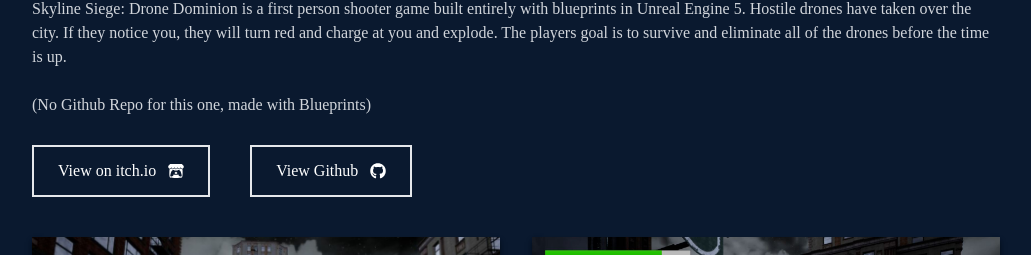
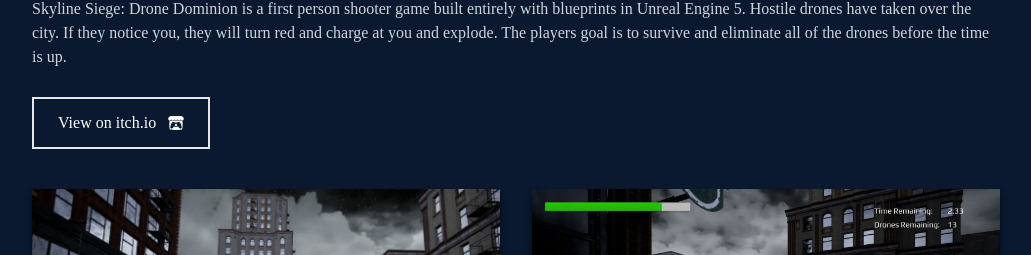
Before and after one commit to jakedusing/react-portfolio, a React (Create React App) app: page / in a window 1280 px wide. Shown: the part 3393-3648 px from the top of the page, without its empty margins (124-1155 px from the left). Built offline with nearby package versions, Linux system fonts and the light colour scheme.

Commit message:
remove github button for samples without a repo

```diff
--- a/src/components/Drone.jsx
+++ b/src/components/Drone.jsx
@@ -20,9 +20,6 @@
             taken over the city. If they notice you, they will turn red and
             charge at you and explode. The players goal is to survive and
             eliminate all of the drones before the time is up.
-            <br />
-            <br />
-            (No Github Repo for this one, made with Blueprints)
           </p>
           <div className="flex flex-row justify-normal">
             <div className="pr-10">
@@ -38,14 +35,14 @@
                 </button>
               </a>
             </div>
-            <div>
+            {/*<div>
               <button className="text-white group border-2 px-6 py-3 my-2 flex items-center hover:bg-[#333] hover:border-[#333]">
                 View Github
                 <span className="group-hover:rotate-45 duration-300">
                   <FaGithub className="ml-3" />
                 </span>
               </button>
-            </div>
+            </div> */}
           </div>
         </div>
 
--- a/src/components/EnigmaBlade.jsx
+++ b/src/components/EnigmaBlade.jsx
@@ -29,9 +29,8 @@
             receive a soul that will also replenish health.
             <br />
             <br />
-            (Project is too large for itch.io, it can be downloaded below from
-            Google Drive. But please check out the gameplay below and the
-            Github)
+            Project is too large for itch.io, it can be downloaded below from
+            Google Drive. But please check out the gameplay below and the Github
           </p>
           <div className="flex flex-row justify-normal">
             <div className="pr-10">
```
